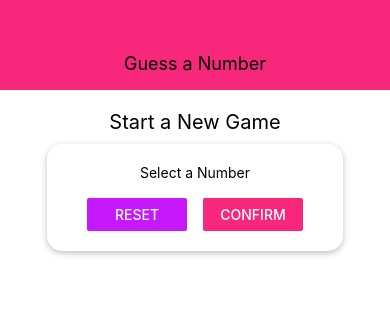
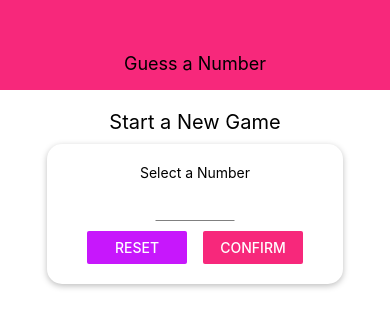
Before and after one commit to Dancan1998/react-native-module-3, a React Native app: screen / in a window 390 px wide. Shown: the top 328 px of the page. Built offline with nearby package versions, Linux system fonts and the light colour scheme.

Commit message:
configuring textinput

```diff
--- /dev/null
+++ b/components/Input.js
@@ -0,0 +1,20 @@
+import React from "react";
+import { StyleSheet, TextInput } from "react-native";
+
+const Input = (props) => {
+  return <TextInput {...props} style={{ ...styles.input, ...props.style }} />;
+};
+
+export default Input;
+
+const styles = StyleSheet.create({
+  input: {
+    height: 30,
+    borderWidth: 1,
+    borderBottomColor: "grey",
+    marginVertical: 10,
+    borderTopColor: "white",
+    borderRightColor: "white",
+    borderLeftColor: "white",
+  },
+});
--- a/screens/StartGameScreen.js
+++ b/screens/StartGameScreen.js
@@ -1,6 +1,8 @@
 import React from "react";
-import { StyleSheet, Button, Text, View, TextInput } from "react-native";
+import { StyleSheet, Button, Text, View } from "react-native";
+
 import Card from "../components/Card";
+import Input from "../components/Input";
 import colors from "../constants/colors";
 
 const StartGameScreen = () => {
@@ -9,7 +11,14 @@
       <Text style={styles.title}>Start a New Game</Text>
       <Card style={styles.inputContainer}>
         <Text>Select a Number</Text>
-        <TextInput />
+        <Input
+          style={styles.input}
+          autocapitalize="none"
+          blurOnSubmit
+          autoCorrect={false}
+          keyboardType="number-pad"
+          maxLength={2}
+        />
         <View style={styles.buttonContainer}>
           <View style={styles.button}>
             <Button title="Reset" onPress={() => {}} color={colors.accent} />
@@ -50,4 +59,8 @@
   button: {
     width: 100,
   },
+  input: {
+    width: 80,
+    textAlign: "center",
+  },
 });
```
